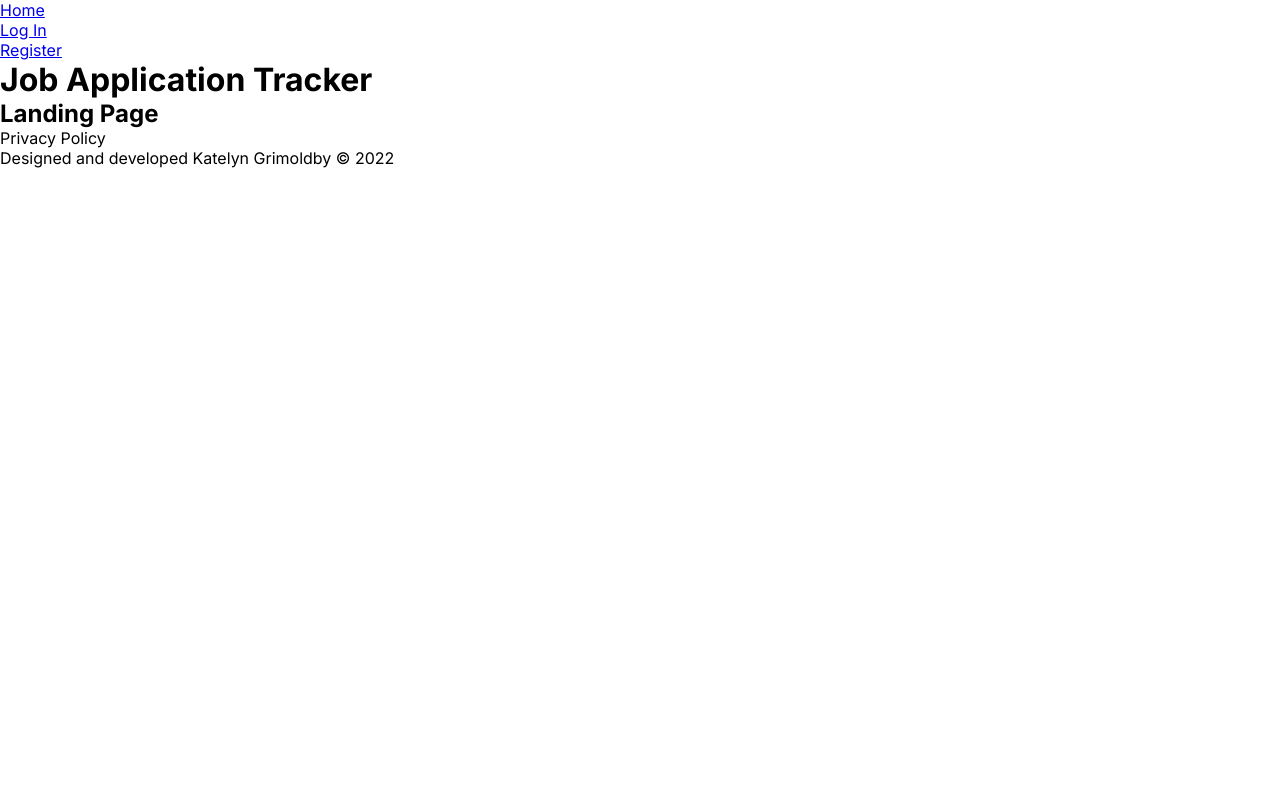
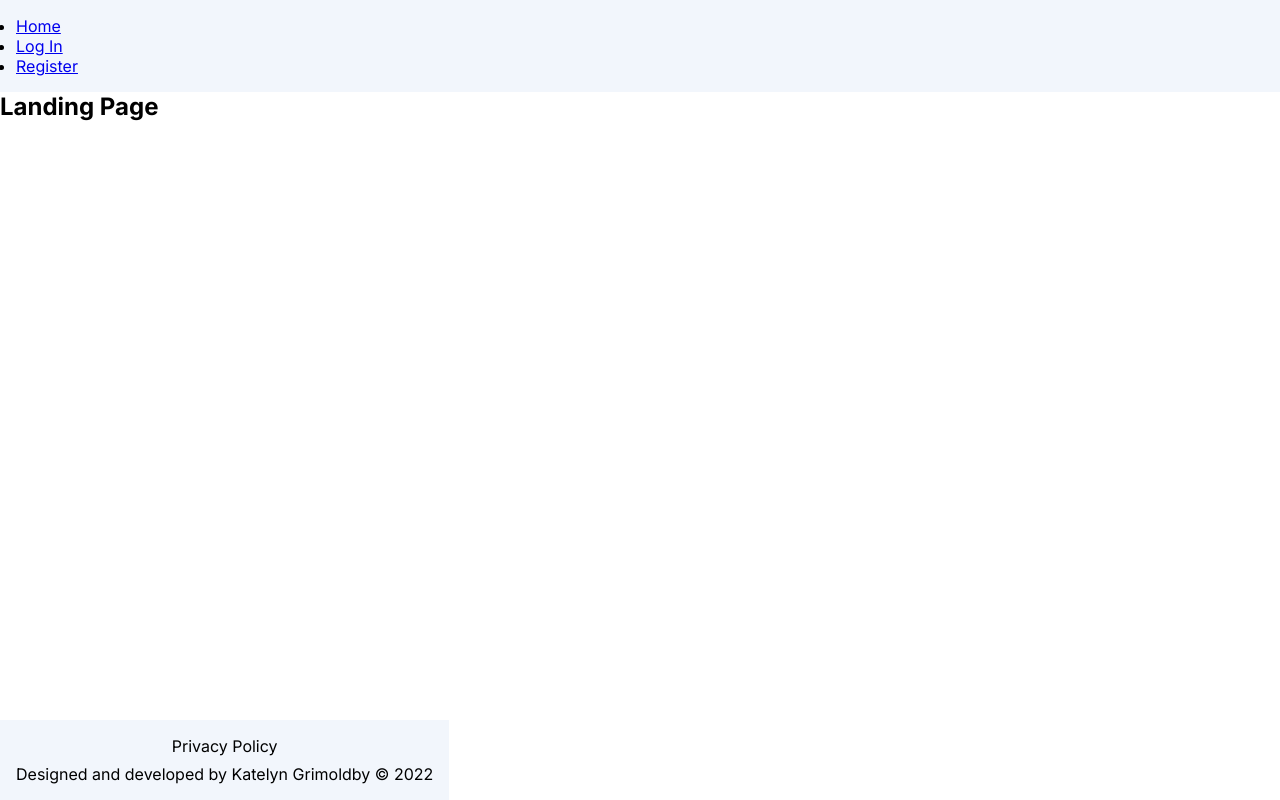
Before and after one commit to katelyngrimoldby/job-application-tracker, a React (Vite) app in the folder frontend/: page / in a window 1280 px wide. Built offline with nearby package versions, Linux system fonts and the light colour scheme.

Commit message:
Add basic header & footer styles

```diff
--- a/frontend/src/components/Layout.tsx
+++ b/frontend/src/components/Layout.tsx
@@ -1,19 +1,22 @@
+import { useStateValue } from '../state';
 import Menu from './Menu';
+import styles from '../styles/Layout.module.css';
 
 const Header = () => {
+  const [{ user }] = useStateValue();
   return (
-    <header>
+    <header className={styles.header}>
       <Menu />
-      <h1>Job Application Tracker</h1>
+      {user && <span>Welcome, {user.name}</span>}
     </header>
   );
 };
 
 const Footer = () => {
   return (
-    <footer>
+    <footer className={styles.footer}>
       <p>Privacy Policy</p>
-      <p>Designed and developed Katelyn Grimoldby © 2022</p>
+      <p>Designed and developed by Katelyn Grimoldby © 2022</p>
     </footer>
   );
 };
--- /dev/null
+++ b/frontend/src/styles/Layout.module.css
@@ -0,0 +1,22 @@
+@import 'variables.css';
+
+.header,
+.footer {
+  background-color: var(--background-secondary);
+  padding: 1rem;
+}
+
+.header {
+  display: flex;
+}
+
+.footer {
+  background-color: var(--background-secondary);
+  position: fixed;
+  bottom: 0;
+  left: 0;
+  text-align: center;
+  p:first-of-type {
+    margin-bottom: 0.5rem;
+  }
+}
```
